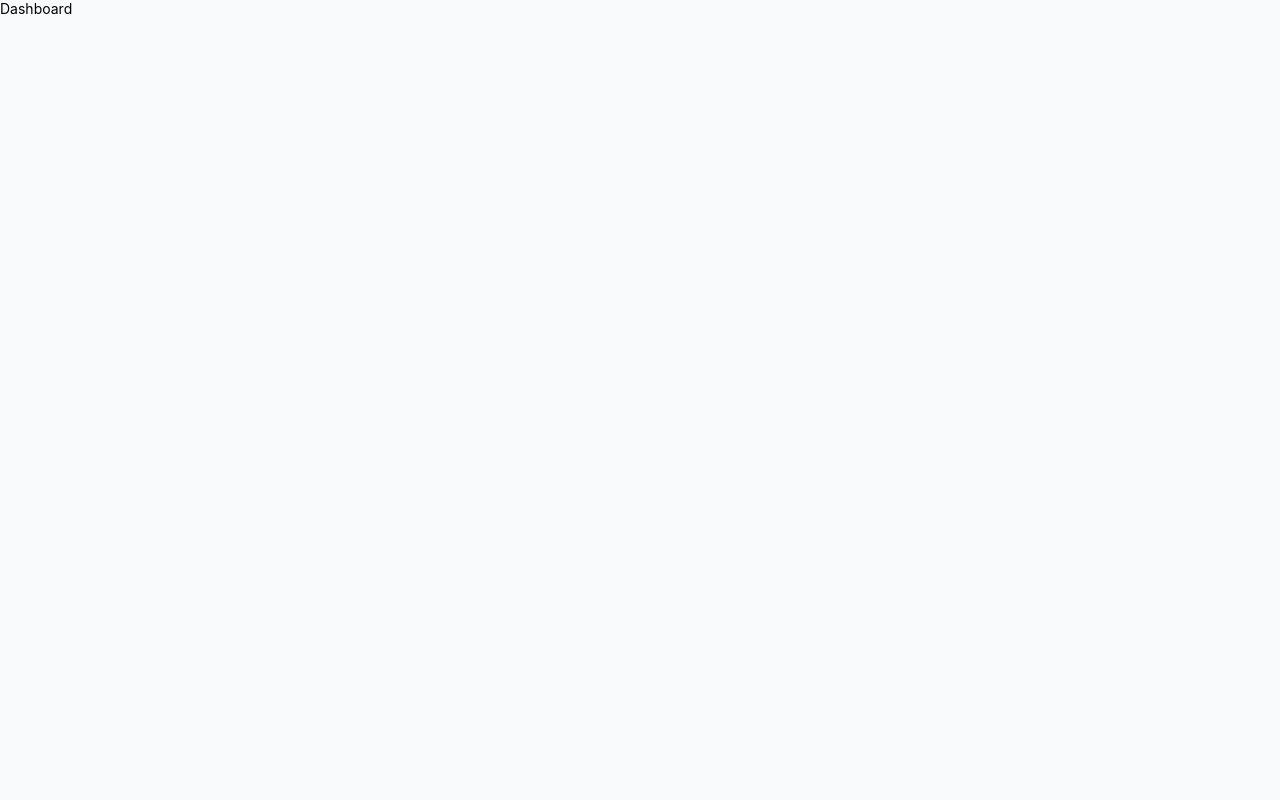
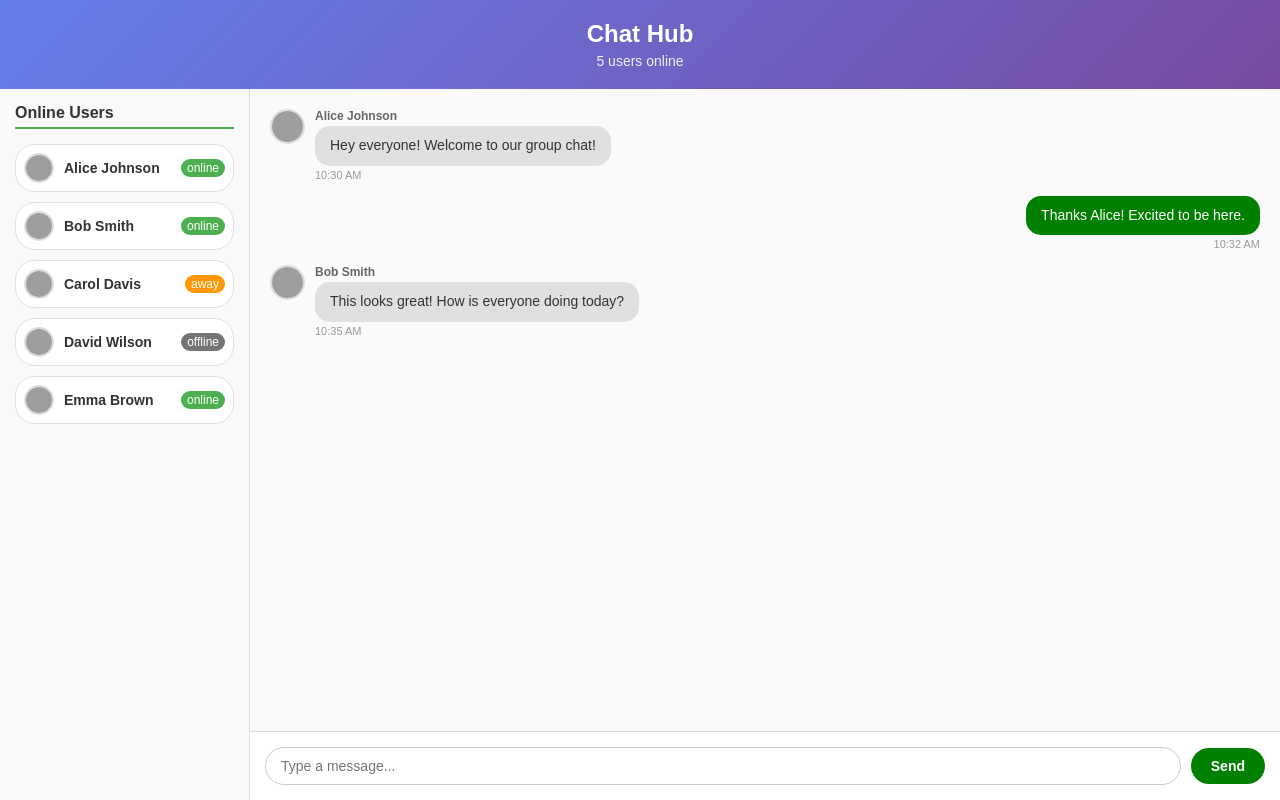
Before and after one commit to aamirjawed/group-chat, a React app in the folder frontend/: page /dashboard in a window 1280 px wide. Built offline with nearby package versions, Linux system fonts and the light colour scheme; grey boxes are pictures that could not be loaded; the HTML template or start-up script is replaced by a standard one.

Commit message:
made chat dashboard

```diff
--- a/frontend/src/components/dashboard/Dashboard.jsx
+++ b/frontend/src/components/dashboard/Dashboard.jsx
@@ -1,9 +1,140 @@
-import React from 'react'
+import React, { useState, useRef, useEffect } from 'react';
+import { Send, Users } from 'lucide-react';
+import './dashboard.css'
 
-const Dashboard = () => {
+const GroupChatDashboard = () => {
+  const [messages, setMessages] = useState([
+    {
+      id: 1,
+      user: 'Alice Johnson',
+      avatar: 'https://api.dicebear.com/7.x/avataaars/svg?seed=Alice',
+      message: 'Hey everyone! Welcome to our group chat!',
+      timestamp: '10:30 AM',
+      isOwn: false
+    },
+    {
+      id: 2,
+      user: 'You',
+      avatar: 'https://api.dicebear.com/7.x/avataaars/svg?seed=You',
+      message: 'Thanks Alice! Excited to be here.',
+      timestamp: '10:32 AM',
+      isOwn: true
+    },
+    {
+      id: 3,
+      user: 'Bob Smith',
+      avatar: 'https://api.dicebear.com/7.x/avataaars/svg?seed=Bob',
+      message: 'This looks great! How is everyone doing today?',
+      timestamp: '10:35 AM',
+      isOwn: false
+    }
+  ]);
+
+  const [newMessage, setNewMessage] = useState('');
+  const [onlineUsers] = useState([
+    { id: 1, name: 'Alice Johnson', avatar: 'https://api.dicebear.com/7.x/avataaars/svg?seed=Alice', status: 'online' },
+    { id: 2, name: 'Bob Smith', avatar: 'https://api.dicebear.com/7.x/avataaars/svg?seed=Bob', status: 'online' },
+    { id: 3, name: 'Carol Davis', avatar: 'https://api.dicebear.com/7.x/avataaars/svg?seed=Carol', status: 'away' },
+    { id: 4, name: 'David Wilson', avatar: 'https://api.dicebear.com/7.x/avataaars/svg?seed=David', status: 'offline' },
+    { id: 5, name: 'Emma Brown', avatar: 'https://api.dicebear.com/7.x/avataaars/svg?seed=Emma', status: 'online' }
+  ]);
+
+  const messagesEndRef = useRef(null);
+
+  const scrollToBottom = () => {
+    messagesEndRef.current?.scrollIntoView({ behavior: "smooth" });
+  };
+
+  useEffect(() => {
+    scrollToBottom();
+  }, [messages]);
+
+  const handleSendMessage = () => {
+    if (newMessage.trim()) {
+      const message = {
+        id: messages.length + 1,
+        user: 'You',
+        avatar: 'https://api.dicebear.com/7.x/avataaars/svg?seed=You',
+        message: newMessage,
+        timestamp: new Date().toLocaleTimeString([], { hour: '2-digit', minute: '2-digit' }),
+        isOwn: true
+      };
+      setMessages([...messages, message]);
+      setNewMessage('');
+    }
+  };
+
+  const handleKeyPress = (e) => {
+    if (e.key === 'Enter' && !e.shiftKey) {
+      e.preventDefault();
+      handleSendMessage();
+    }
+  };
+
   return (
-    <div>Dashboard</div>
-  )
-}
+    <div className="chat-dashboard">
+      {/* Header */}
+      <div className="chat-header">
+        <h1>Chat Hub</h1>
+        <p>{onlineUsers.length} users online</p>
+      </div>
 
-export default Dashboard
+      <div className="chat-container">
+        {/* Sidebar */}
+        <div className="sidebar">
+          <h3 className="online-user">Online Users</h3>
+          <div className="users-list">
+            {onlineUsers.map(user => (
+              <div key={user.id} className="user-item">
+                <img src={user.avatar} alt={user.name} className="user-avatar" />
+                <span className="user-name">{user.name}</span>
+                <span className={`user-status ${user.status}`}>{user.status}</span>
+              </div>
+            ))}
+          </div>
+        </div>
+
+        {/* Main Chat Area */}
+        <div className="chat-main">
+          <div className="messages-container">
+            {messages.map(message => (
+              <div key={message.id} className={`message ${message.isOwn ? 'my-message' : 'other-message'}`}>
+                {!message.isOwn && (
+                  <img src={message.avatar} alt={message.user} className="message-avatar" />
+                )}
+                <div className="message-content">
+                  {!message.isOwn && <div className="message-sender">{message.user}</div>}
+                  <div className="message-bubble">
+                    {message.message}
+                  </div>
+                  <div className="message-time">{message.timestamp}</div>
+                </div>
+              </div>
+            ))}
+            <div ref={messagesEndRef} />
+          </div>
+
+          {/* Message Input */}
+          <div className="message-input-area">
+            <input
+              type="text"
+              value={newMessage}
+              onChange={(e) => setNewMessage(e.target.value)}
+              onKeyPress={handleKeyPress}
+              placeholder="Type a message..."
+              className="message-input"
+            />
+            <button
+              onClick={handleSendMessage}
+              className="send-button"
+            >
+              Send
+            </button>
+          </div>
+        </div>
+      </div>
+    </div>
+  );
+};
+
+export default GroupChatDashboard;
--- /dev/null
+++ b/frontend/src/components/dashboard/dashboard.css
@@ -0,0 +1,335 @@
+
+
+* {
+  margin: 0;
+  padding: 0;
+  box-sizing: border-box;
+}
+
+body {
+  font-family: Arial, sans-serif;
+  background-color: #f0f0f0;
+}
+
+.chat-dashboard {
+  height: 100vh;
+  display: flex;
+  flex-direction: column;
+}
+
+/* Header */
+.chat-header {
+  background:linear-gradient(135deg, #667eea 0%, #764ba2 100%);
+  color: white;
+  padding: 20px;
+  text-align: center;
+  box-shadow: 0 2px 5px rgba(0,0,0,0.1);
+}
+
+.chat-header h1 {
+  font-size: 24px;
+  margin-bottom: 5px;
+}
+
+.chat-header p {
+  font-size: 14px;
+  opacity: 0.9;
+}
+
+/* Main Container */
+.chat-container {
+  flex: 1;
+  display: flex;
+  background-color: white;
+}
+
+/* Sidebar */
+.sidebar {
+  width: 250px;
+  background-color: #f9f9f9;
+  border-right: 1px solid #ddd;
+  padding: 15px;
+}
+
+.sidebar h3 {
+  color: #333;
+  margin-bottom: 15px;
+  font-size: 16px;
+  border-bottom: 2px solid #4CAF50;
+  padding-bottom: 5px;
+}
+
+.users-list {
+  display: flex;
+  flex-direction: column;
+  gap: 10px;
+}
+
+.user-item {
+  display: flex;
+  align-items: center;
+  padding: 8px;
+  border-radius: 20px;
+  background-color: white;
+  border: 1px solid #e0e0e0;
+  gap: 10px;
+  cursor:pointer
+}
+
+.user-item:hover {
+  background-color: #f0f8ff;
+}
+
+.user-avatar {
+  width: 30px;
+  height: 30px;
+  border-radius: 50%;
+  border: 2px solid #ddd;
+}
+
+.user-name {
+  font-weight: bold;
+  color: #333;
+  flex: 1;
+  font-size: 14px;
+}
+
+.user-status {
+  font-size: 12px;
+  padding: 2px 6px;
+  border-radius: 10px;
+  color: white;
+}
+
+.user-status.online {
+  background-color: #4CAF50;
+}
+
+.user-status.away {
+  background-color: #FF9800;
+}
+
+.user-status.offline {
+  background-color: #757575;
+}
+
+/* Main Chat Area */
+.chat-main {
+  flex: 1;
+  display: flex;
+  flex-direction: column;
+  background-color: #fafafa;
+}
+
+.messages-container {
+  flex: 1;
+  padding: 20px;
+  overflow-y: auto;
+  display: flex;
+  flex-direction: column;
+  gap: 15px;
+}
+
+.message {
+  display: flex;
+  align-items: flex-start;
+  gap: 10px;
+  max-width: 70%;
+}
+
+.my-message {
+  align-self: flex-end;
+  flex-direction: row-reverse;
+
+}
+
+.other-message {
+  align-self: flex-start;
+}
+
+.message-avatar {
+  width: 35px;
+  height: 35px;
+  border-radius: 50%;
+  border: 2px solid #ddd;
+}
+
+.message-content {
+  display: flex;
+  flex-direction: column;
+  gap: 3px;
+}
+
+.my-message .message-content {
+  align-items: flex-end;
+}
+
+.other-message .message-content {
+  align-items: flex-start;
+}
+
+.message-sender {
+  font-size: 12px;
+  color: #666;
+  font-weight: bold;
+}
+
+.message-bubble {
+  padding: 10px 15px;
+  border-radius: 15px;
+  font-size: 14px;
+  line-height: 1.4;
+  max-width: 100%;
+  word-wrap: break-word;
+}
+
+.my-message .message-bubble {
+  background-color: green;
+  color: white;
+}
+
+.other-message .message-bubble {
+  background-color: #e0e0e0;
+  color: #333;
+}
+
+.message-time {
+  font-size: 11px;
+  color: #999;
+}
+
+/* Message Input */
+.message-input-area {
+  padding: 15px;
+  background-color: white;
+  border-top: 1px solid #ddd;
+  display: flex;
+  gap: 10px;
+  align-items: center;
+}
+
+.message-input {
+  flex: 1;
+  padding: 10px 15px;
+  border: 1px solid #ccc;
+  border-radius: 20px;
+  font-size: 14px;
+  outline: none;
+}
+
+.message-input:focus {
+  border-color: #4CAF50;
+}
+
+.send-button {
+  background-color: green;
+  color: white;
+  border: none;
+  padding: 10px 20px;
+  border-radius: 20px;
+  cursor: pointer;
+  font-size: 14px;
+  font-weight: bold;
+}
+
+.send-button:hover {
+  background-color: #4CAF50
+}
+
+.send-button:active {
+  background-color: #4CAF50
+}
+
+/* Scrollbar */
+.messages-container::-webkit-scrollbar {
+  width: 8px;
+}
+
+.messages-container::-webkit-scrollbar-track {
+  background: #f1f1f1;
+}
+
+.messages-container::-webkit-scrollbar-thumb {
+  background: #c1c1c1;
+  border-radius: 4px;
+}
+
+.messages-container::-webkit-scrollbar-thumb:hover {
+  background: #a8a8a8;
+}
+
+/* Basic Responsive */
+@media (max-width: 768px) {
+  .chat-container {
+    flex-direction: column;
+  }
+
+  .sidebar {
+    width: 100%;
+    max-height: 200px;
+    overflow-y: auto;
+  }
+
+  .users-list {
+    flex-direction: row;
+    flex-wrap: wrap;
+    display: none;
+  }
+
+  .online-user{
+    display:none
+  }
+
+  .user-item {
+    flex: 0 0 auto;
+    min-width: 120px;
+  }
+
+  .message {
+    max-width: 85%;
+  }
+
+  .chat-header h1 {
+    font-size: 20px;
+  }
+}
+
+@media (max-width: 480px) {
+  .chat-header {
+    padding: 15px;
+  }
+
+  .chat-header h1 {
+    font-size: 18px;
+  }
+
+  .sidebar {
+    padding: 10px;
+  }
+
+  .messages-container {
+    padding: 15px;
+  }
+
+  .message-input-area {
+    padding: 10px;
+  }
+
+  .online-user{
+    display:none
+  }
+
+  .message-input {
+    padding: 8px 12px;
+    font-size: 13px;
+  }
+
+  .send-button {
+    padding: 8px 15px;
+    font-size: 13px;
+  }
+
+  .message {
+    max-width: 90%;
+  }
+}
```
